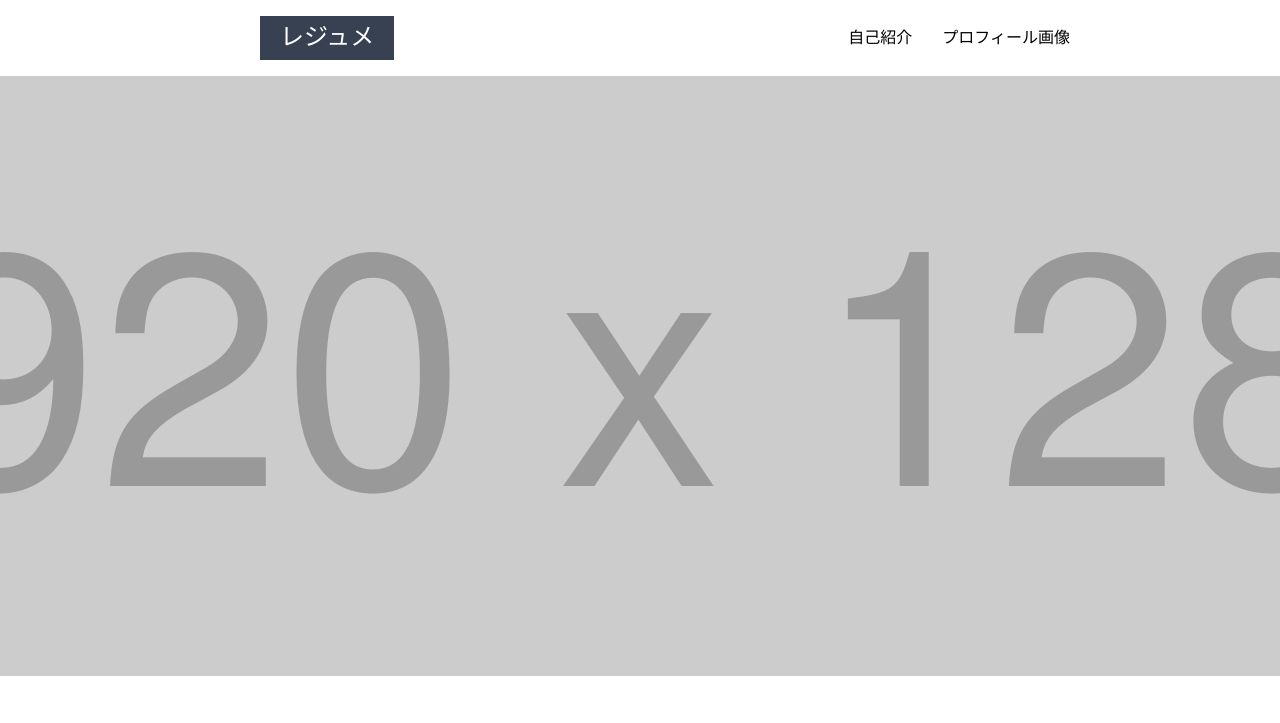
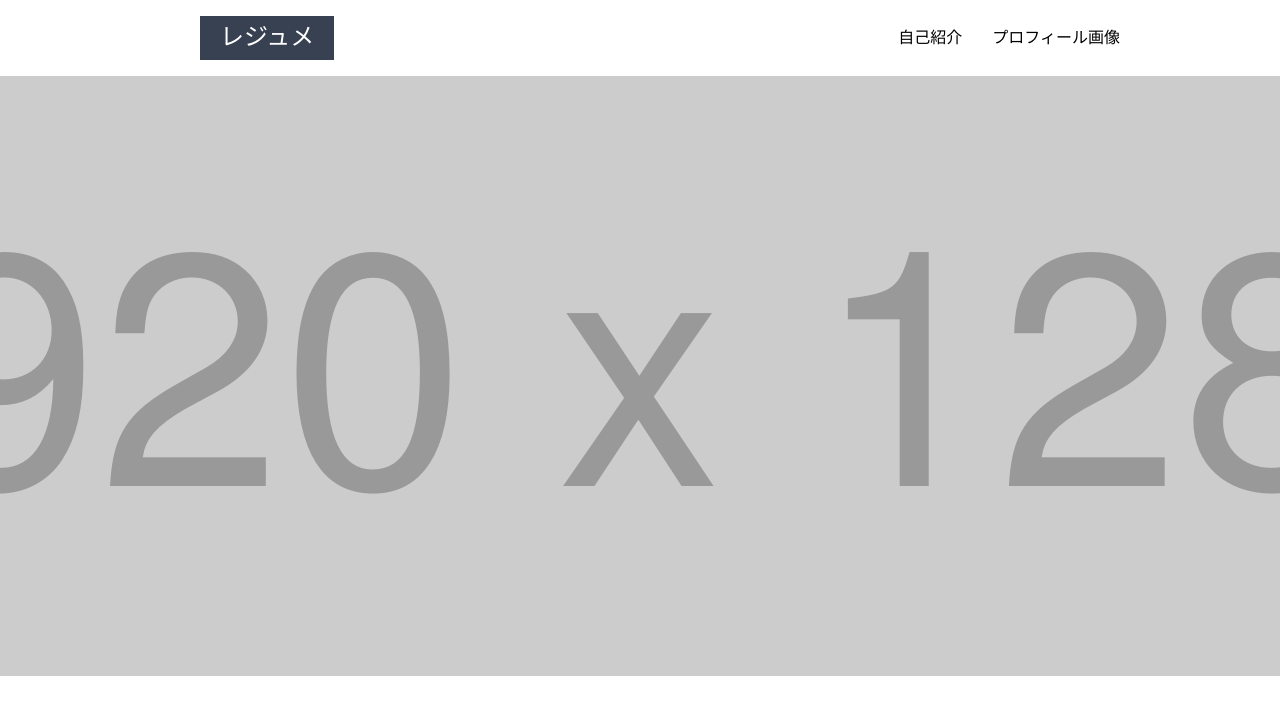
Before and after one commit to suidonx/hc_practice, a plain HTML site: page html_css_output_beginner/index.html in a window 1280 px wide. Shown: the top 723 px of the page. Drawn offline with Linux system fonts and the light colour scheme.

Commit message:
HTML、CSSファイルのヘッダー部分を修正

```diff
--- a/html_css_output_beginner/css/styles.css
+++ b/html_css_output_beginner/css/styles.css
@@ -16,13 +16,8 @@ nav ul {
   align-items: center;
   display: flex;
   gap: 30px;
+  justify-content: space-between;
   list-style: none;
-  padding-left: 100px;
-  padding-right: 50px;
-}
-
-.resume {
-  margin-right: auto;
 }
 
 figure {
--- a/html_css_output_beginner/index.html
+++ b/html_css_output_beginner/index.html
@@ -13,8 +13,10 @@
         <nav>
             <ul>
                 <li class="resume">レジュメ</li>
-                <li>自己紹介</li>
-                <li>プロフィール画像</li>
+                <ul>
+                  <li>自己紹介</li>
+                  <li>プロフィール画像</li>
+                </ul>
             </ul>
         </nav>
       </div>
```
